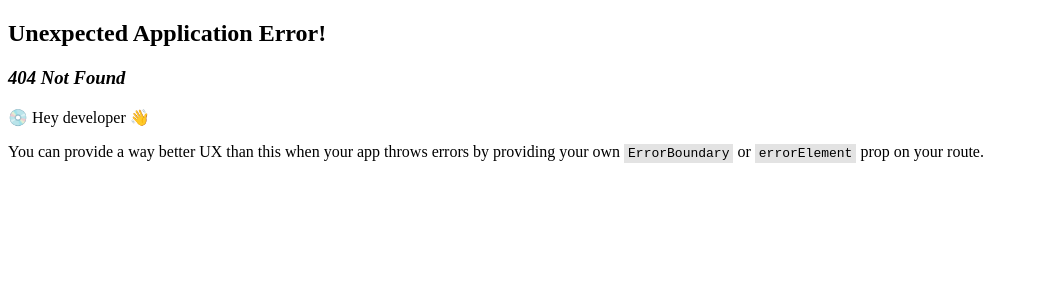
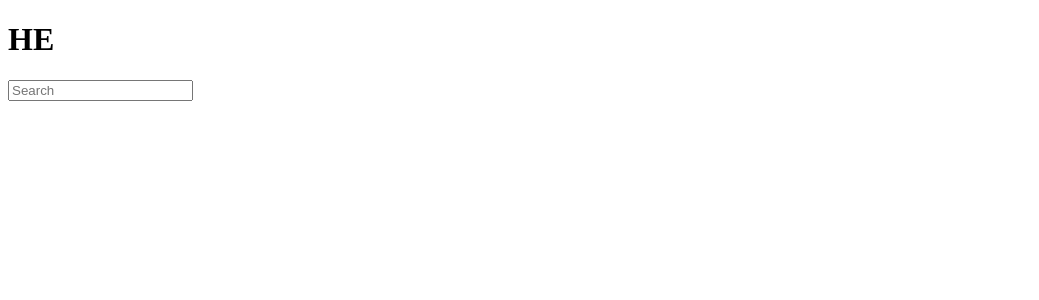
Before and after one commit to adi30042005/StockPulse, a React (Vite) app in the folder Frontend/: page /inventory in a window 1280 px wide. Before the commit this address had no page. Shown: the top 300 px of the page, without its empty margins (0-1039 px from the left). Built offline with nearby package versions, Linux system fonts and the light colour scheme.

Commit message:
Changes in inventory

```diff
--- a/Frontend/src/App.jsx
+++ b/Frontend/src/App.jsx
@@ -3,6 +3,7 @@ import {RouterProvider, createBrowserRouter} from "react-router-dom"
 import Login from './Pages/Login'
 import Register from './Pages/Register'
 import Success from './Pages/Success'
+import Inventory from './Pages/Inventory'
 
 const route = createBrowserRouter([
     {
@@ -16,6 +17,10 @@ const route = createBrowserRouter([
     {
       path:'/success',
       element:<Success />
+    },
+    {
+      path:'/inventory',
+      element:<Inventory />
     }
 ])
 
--- a/Frontend/src/Pages/Inventory.jsx
+++ b/Frontend/src/Pages/Inventory.jsx
@@ -1,10 +1,11 @@
 import React, { useState } from 'react'
-import SearchEngine, {Search} from '../assets/Components/SearchEngine'
+import SearchEngine from '../assets/Components/SearchEngine'
 
 function Inventory(){
     const [Search, setSearch] = useState('')
   return (
     <div>
+      <h1>HE</h1>
       <SearchEngine SetSearch={setSearch}/>
 
     </div>
--- a/Frontend/src/assets/Components/SearchEngine.jsx
+++ b/Frontend/src/assets/Components/SearchEngine.jsx
@@ -6,7 +6,7 @@ function SearchEngine({SetSearch}){
     }
   return (
     <div>
-        <input type="text" placeholder='Search'/>
+        <input type="text" placeholder='Search' onChange={handleSearch}/>
     </div>
   )
 }
```
